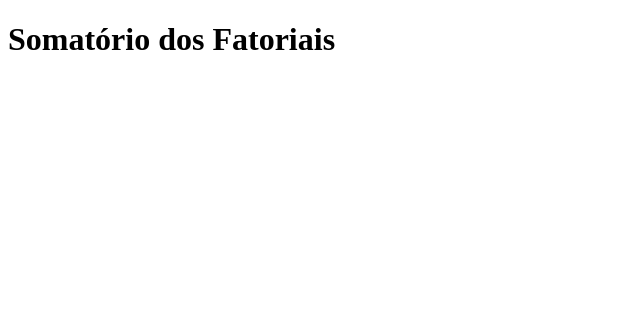
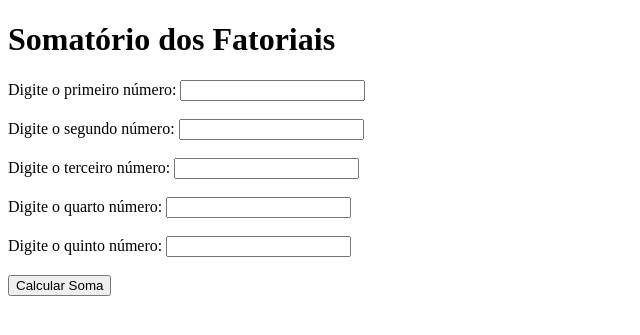
Before and after one commit to etecvav26-d201/portifolio-SWEB, a PHP site: page / in a window 1280 px wide. Shown: the top 335 px of the page, without its empty margins (0-640 px from the left). Run offline with PHP 8.4, Linux system fonts and the light colour scheme.

Commit message:
formulario

```diff
--- a/alex-anacarolina/ex5/index.php
+++ b/alex-anacarolina/ex5/index.php
@@ -16,5 +16,31 @@ Criar um programa que receba 5 números inteiros e mostre a soma dos fatoriais d
 
   <h1>Somatório dos Fatoriais</h1>
 
+  <form action="calcula.php" method="get">
+
+    <label for="num1">Digite o primeiro número:</label>
+    <input type="number" id="num1" name="n1" step="1" required>
+    <br><br>
+
+    <label for="num2">Digite o segundo número:</label>
+    <input type="number" id="num2" name="n2" step="1" required>
+    <br><br>
+
+    <label for="num3">Digite o terceiro número:</label>
+    <input type="number" id="num3" name="n3" step="1" required>
+    <br><br>
+
+    <label for="num4">Digite o quarto número:</label>
+    <input type="number" id="num4" name="n4" step="1" required>
+    <br><br>
+
+    <label for="num5">Digite o quinto número:</label>
+    <input type="number" id="num5" name="n5" step="1" required>
+    <br><br>
+
+    <input type="submit" value="Calcular Soma">
+
+  </form>
+
 </body>
 </html>
```
